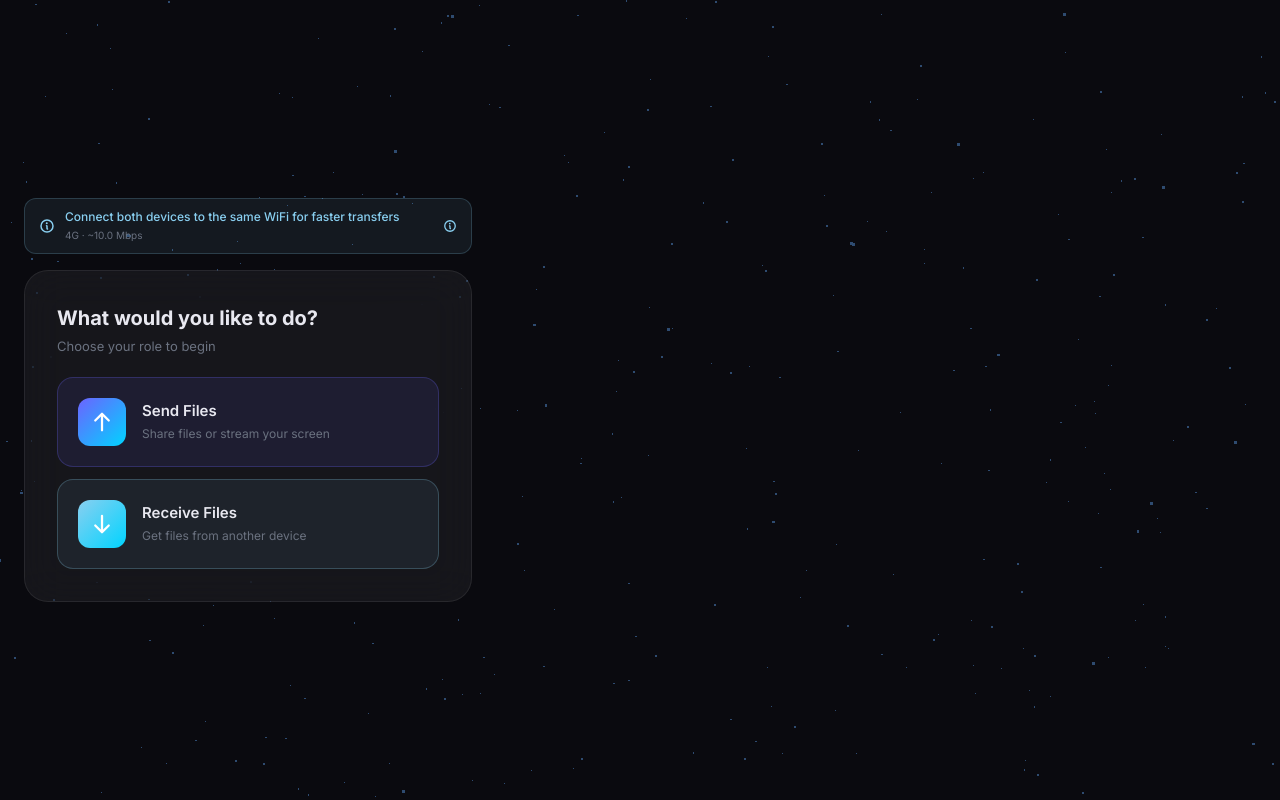
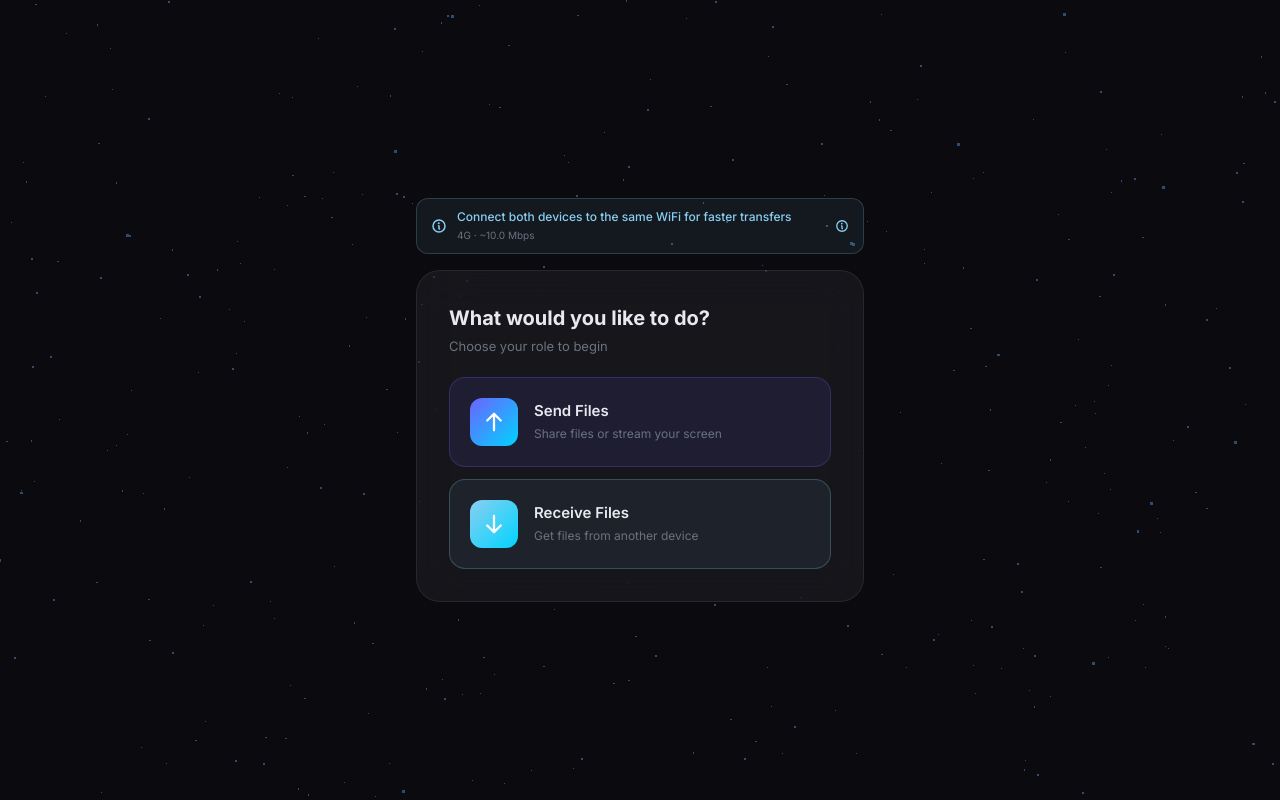
Before and after one commit to Naiv07/flux, a React (Vite) app in the folder flux-web/: page / in a window 1280 px wide. Built offline with nearby package versions, Linux system fonts and the light colour scheme; no server answers.

Commit message:
Center layout properly on desktop

```diff
--- a/flux-web/src/App.tsx
+++ b/flux-web/src/App.tsx
@@ -118,8 +118,8 @@ function App() {
       minHeight: "100vh",
       display: "flex",
       flexDirection: "column",
-      alignItems: "center",
-      justifyContent: "center",
+      alignItems: "center",      // centers horizontally
+      justifyContent: "center",  // centers vertically
       padding: "24px",
       gap: "16px",
       position: "relative",
@@ -131,10 +131,12 @@ function App() {
         position: "relative",
         zIndex: 10,
         width: "100%",
-        maxWidth: isConnected ? "1200px" : "100%",
+        maxWidth: isConnected ? "1200px" : "448px",
         display: "flex",
         flexDirection: "column",
+        alignItems: "center",    // ← ADD THIS — centers children
         gap: "16px",
+        margin: "0 auto",        // ← ADD THIS — centers the container
         transition: "max-width 0.4s ease",
       }}>
         <NetworkBanner fileSize={progress.fileSize} />
--- a/flux-web/src/components/ModeSelectCard.tsx
+++ b/flux-web/src/components/ModeSelectCard.tsx
@@ -19,7 +19,7 @@ export function ModeSelectCard({ setMode }: Props) {
         borderRadius: "24px",
         padding: "32px",
         width: "100%",
-        maxWidth: "448px",
+        maxWidth: "100%",
         display: "flex",
         flexDirection: "column",
         gap: "20px",
--- a/flux-web/src/components/NetworkBanner.tsx
+++ b/flux-web/src/components/NetworkBanner.tsx
@@ -43,7 +43,7 @@ export function NetworkBanner({ fileSize }: Props) {
           borderRadius: "12px",
           padding: "10px 14px",
           width: "100%",
-          maxWidth: "448px",
+          maxWidth: "100%",
           display: "flex",
           alignItems: "center",
           gap: "10px",
```
